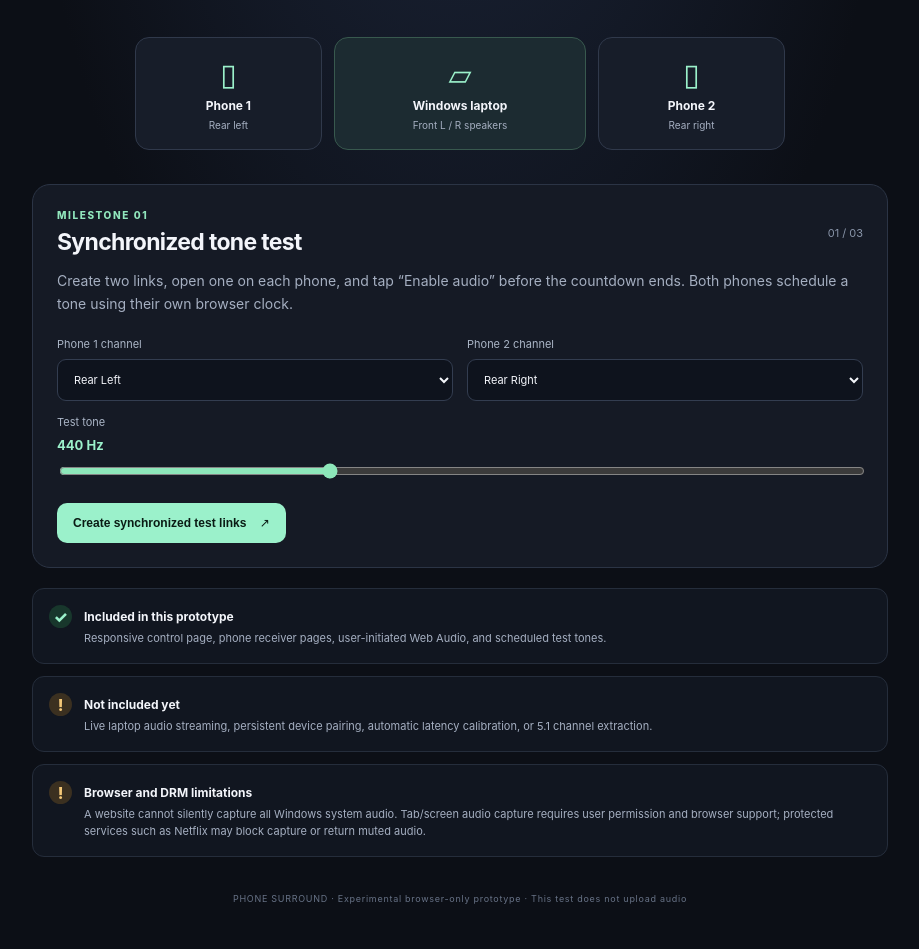
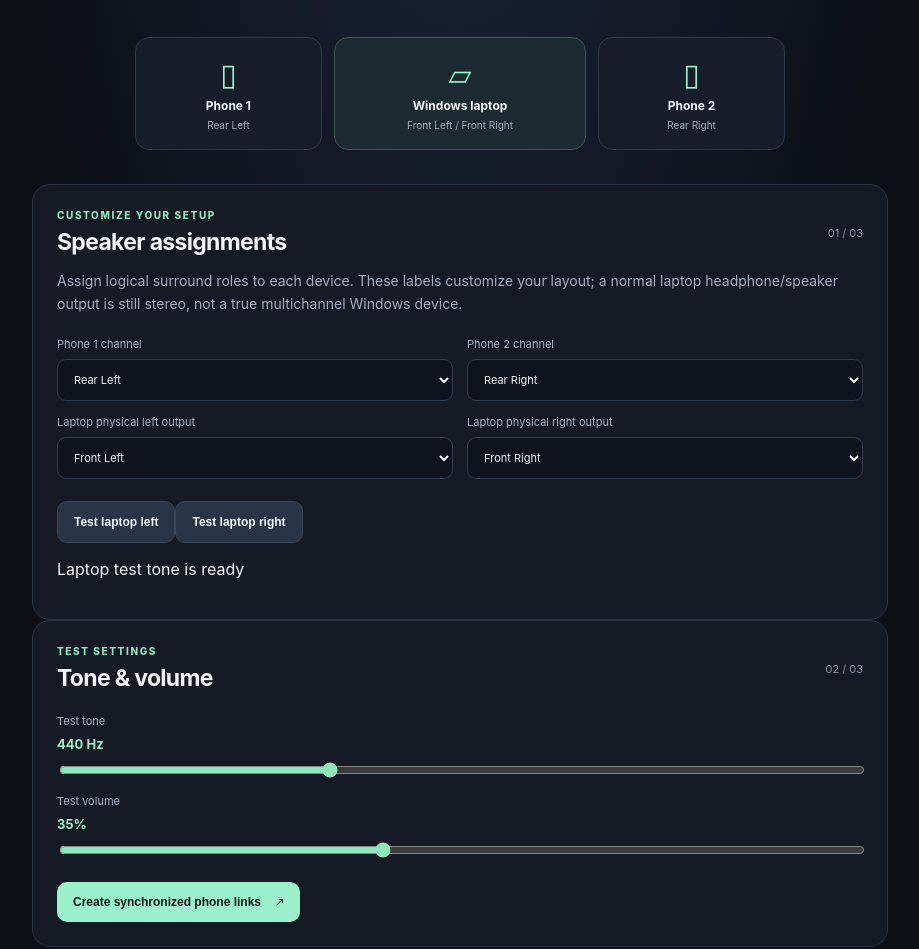
Before and after one commit to shyamv1508/Project-sound, a React (Vite) app: page / in a window 1280 px wide. Shown: the part 344-1293 px from the top of the page, without its empty margins (180-1099 px from the left). Built offline with nearby package versions, Linux system fonts and the light colour scheme.

Commit message:
Add customizable speaker assignments and laptop stereo tests

```diff
--- a/src/main.jsx
+++ b/src/main.jsx
@@ -7,18 +7,27 @@ const isReceiver = params.get('receiver') === '1';
 const startAt = Number(params.get('start') || 0);
 const role = params.get('role') || 'Rear Left';
 const frequency = Math.min(1000, Math.max(100, Number(params.get('hz') || 440)));
+const volumeFromUrl = Math.min(100, Math.max(1, Number(params.get('vol') || 35)));
 
-function playTone(context, when, hz, duration = 0.45) {
+function playTone(context, when, hz, volume = 35, pan = 0, duration = 0.55) {
   const oscillator = context.createOscillator();
   const gain = context.createGain();
+  const panner = context.createStereoPanner ? context.createStereoPanner() : null;
   oscillator.type = 'sine';
   oscillator.frequency.value = hz;
   gain.gain.setValueAtTime(0.0001, when);
-  gain.gain.exponentialRampToValueAtTime(0.16, when + 0.025);
-  gain.gain.setValueAtTime(0.16, when + duration - 0.04);
+  gain.gain.exponentialRampToValueAtTime(Math.max(0.001, volume / 100) * 0.22, when + 0.025);
+  gain.gain.setValueAtTime(Math.max(0.001, volume / 100) * 0.22, when + duration - 0.04);
   gain.gain.exponentialRampToValueAtTime(0.0001, when + duration);
-  oscillator.connect(gain);
-  gain.connect(context.destination);
+  if (panner) {
+    panner.pan.value = pan;
+    oscillator.connect(gain);
+    gain.connect(panner);
+    panner.connect(context.destination);
+  } else {
+    oscillator.connect(gain);
+    gain.connect(context.destination);
+  }
   oscillator.start(when);
   oscillator.stop(when + duration);
 }
@@ -43,8 +52,7 @@ function Receiver() {
         setCountdown('Scheduled time reached');
         const context = contextRef.current;
         if (context && context.state === 'running') {
-          // Browser clocks and audio hardware introduce some jitter; this is not sample-accurate sync.
-          playTone(context, context.currentTime + 0.06, frequency);
+          playTone(context, context.currentTime + 0.06, frequency, volumeFromUrl);
           setStatus('Test tone played');
         } else {
           setStatus('Audio context is not running. Reload and enable audio again.');
@@ -70,14 +78,14 @@ function Receiver() {
   }
 
   return <main className="shell receiver-shell">
-    <div className="brand"><span className="brand-mark">◖</span> PHONE SURROUND <span className="version">PROTOTYPE 0.1</span></div>
+    <div className="brand"><span className="brand-mark">◖</span> PHONE SURROUND <span className="version">PROTOTYPE 0.2</span></div>
     <section className="receiver-card">
       <div className="eyebrow">PHONE RECEIVER</div>
       <h1>{role}</h1>
-      <p className="muted">This page plays a short test tone at a scheduled time so we can check the basics on your phone.</p>
+      <p className="muted">This page plays a scheduled test tone using your selected channel and volume settings.</p>
       <div className="status-box"><span className={`dot ${armed ? 'live' : ''}`}></span><div><strong>{status}</strong><small>{countdown || 'Tap the button to allow browser audio'}</small></div></div>
       <button className="primary full" onClick={enableAudio}>{armed ? 'Audio enabled' : 'Enable audio'}</button>
-      <p className="fineprint">Keep this page open and the phone awake. This prototype does not yet stream movie audio or extract surround channels.</p>
+      <p className="fineprint">Keep this page open and the phone awake. This browser prototype does not yet stream movie audio or extract discrete surround channels.</p>
       <a className="back-link" href={window.location.pathname}>← Back to controller</a>
     </section>
   </main>;
@@ -86,18 +94,36 @@ function Receiver() {
 function Controller() {
   const [leftRole, setLeftRole] = useState('Rear Left');
   const [rightRole, setRightRole] = useState('Rear Right');
+  const [laptopLeftRole, setLaptopLeftRole] = useState('Front Left');
+  const [laptopRightRole, setLaptopRightRole] = useState('Front Right');
   const [hz, setHz] = useState(440);
+  const [volume, setVolume] = useState(35);
   const [links, setLinks] = useState(null);
   const [copied, setCopied] = useState('');
+  const [laptopStatus, setLaptopStatus] = useState('Laptop test tone is ready');
+
+  async function testLaptop(side) {
+    try {
+      const AudioContextClass = window.AudioContext || window.webkitAudioContext;
+      if (!AudioContextClass) throw new Error('Web Audio is not supported in this browser.');
+      const context = new AudioContextClass();
+      await context.resume();
+      playTone(context, context.currentTime + 0.05, hz, volume, side === 'left' ? -1 : 1);
+      setLaptopStatus(`Playing on laptop ${side} output — assigned as ${side === 'left' ? laptopLeftRole : laptopRightRole}`);
+      window.setTimeout(() => context.close().catch(() => {}), 1200);
+    } catch (error) {
+      setLaptopStatus(error.message || 'Could not play laptop test tone.');
+    }
+  }
 
   function createLinks() {
-    // Allow time for both phones to open their link and explicitly enable audio.
     const start = Date.now() + 60000;
     const base = window.location.origin + window.location.pathname;
+    const common = `start=${start}&hz=${hz}&vol=${volume}`;
     setLinks({
       start,
-      left: `${base}?receiver=1&role=${encodeURIComponent(leftRole)}&start=${start}&hz=${hz}`,
-      right: `${base}?receiver=1&role=${encodeURIComponent(rightRole)}&start=${start}&hz=${hz}`
+      left: `${base}?receiver=1&role=${encodeURIComponent(leftRole)}&${common}`,
+      right: `${base}?receiver=1&role=${encodeURIComponent(rightRole)}&${common}`
     });
     setCopied('');
   }
@@ -111,44 +137,60 @@ function Controller() {
     }
   }
 
+  const roleOptions = ['Front Left', 'Front Right', 'Center', 'Subwoofer', 'Rear Left', 'Rear Right', 'Side Left', 'Side Right', 'Height Left', 'Height Right'];
+
   return <main className="shell">
     <header className="topbar">
-      <div className="brand"><span className="brand-mark">◖</span> PHONE SURROUND <span className="version">PROTOTYPE 0.1</span></div>
+      <div className="brand"><span className="brand-mark">◖</span> PHONE SURROUND <span className="version">PROTOTYPE 0.2</span></div>
       <span className="pill"><span className="dot"></span> Browser-only</span>
     </header>
     <section className="hero">
       <div className="eyebrow">YOUR LAPTOP + TWO ANDROID PHONES</div>
       <h1>Give your room<br/><span>another dimension.</span></h1>
-      <p className="muted lead">First milestone: test scheduled playback on two phones. Live movie audio and discrete surround routing are separate, harder milestones.</p>
+      <p className="muted lead">Customize the logical speaker layout, test laptop left/right output, and generate synchronized phone receiver links.</p>
       <div className="device-layout">
-        <div className="phone-device"><div className="phone-icon">▯</div><b>Phone 1</b><small>Rear left</small></div>
-        <div className="laptop-device"><div className="screen-icon">▱</div><b>Windows laptop</b><small>Front L / R speakers</small></div>
-        <div className="phone-device"><div className="phone-icon">▯</div><b>Phone 2</b><small>Rear right</small></div>
+        <div className="phone-device"><div className="phone-icon">▯</div><b>Phone 1</b><small>{leftRole}</small></div>
+        <div className="laptop-device"><div className="screen-icon">▱</div><b>Windows laptop</b><small>{laptopLeftRole} / {laptopRightRole}</small></div>
+        <div className="phone-device"><div className="phone-icon">▯</div><b>Phone 2</b><small>{rightRole}</small></div>
       </div>
     </section>
 
     <section className="panel">
-      <div className="panel-heading"><div><div className="eyebrow">MILESTONE 01</div><h2>Synchronized tone test</h2></div><span className="step">01 / 03</span></div>
-      <p className="muted">Create two links, open one on each phone, and tap “Enable audio” before the countdown ends. Both phones schedule a tone using their own browser clock.</p>
+      <div className="panel-heading"><div><div className="eyebrow">CUSTOMIZE YOUR SETUP</div><h2>Speaker assignments</h2></div><span className="step">01 / 03</span></div>
+      <p className="muted">Assign logical surround roles to each device. These labels customize your layout; a normal laptop headphone/speaker output is still stereo, not a true multichannel Windows device.</p>
       <div className="controls">
-        <label>Phone 1 channel<select value={leftRole} onChange={e => setLeftRole(e.target.value)}><option>Rear Left</option><option>Rear Right</option><option>Test Speaker A</option></select></label>
-        <label>Phone 2 channel<select value={rightRole} onChange={e => setRightRole(e.target.value)}><option>Rear Right</option><option>Rear Left</option><option>Test Speaker B</option></select></label>
-        <label className="frequency">Test tone <strong>{hz} Hz</strong><input type="range" min="220" max="880" step="110" value={hz} onChange={e => setHz(Number(e.target.value))}/></label>
+        <label>Phone 1 channel<select value={leftRole} onChange={e => setLeftRole(e.target.value)}>{roleOptions.filter(x => x !== rightRole).map(x => <option key={x}>{x}</option>)}</select></label>
+        <label>Phone 2 channel<select value={rightRole} onChange={e => setRightRole(e.target.value)}>{roleOptions.filter(x => x !== leftRole).map(x => <option key={x}>{x}</option>)}</select></label>
+        <label>Laptop physical left output<select value={laptopLeftRole} onChange={e => setLaptopLeftRole(e.target.value)}>{roleOptions.filter(x => x !== laptopRightRole).map(x => <option key={x}>{x}</option>)}</select></label>
+        <label>Laptop physical right output<select value={laptopRightRole} onChange={e => setLaptopRightRole(e.target.value)}>{roleOptions.filter(x => x !== laptopLeftRole).map(x => <option key={x}>{x}</option>)}</select></label>
       </div>
-      <button className="primary" onClick={createLinks}>Create synchronized test links <span>↗</span></button>
+      <div className="button-row">
+        <button className="secondary" onClick={() => testLaptop('left')}>Test laptop left</button>
+        <button className="secondary" onClick={() => testLaptop('right')}>Test laptop right</button>
+      </div>
+      <p className="inline-status">{laptopStatus}</p>
+    </section>
+
+    <section className="panel">
+      <div className="panel-heading"><div><div className="eyebrow">TEST SETTINGS</div><h2>Tone & volume</h2></div><span className="step">02 / 03</span></div>
+      <div className="controls">
+        <label className="frequency">Test tone <strong>{hz} Hz</strong><input type="range" min="220" max="880" step="55" value={hz} onChange={e => setHz(Number(e.target.value))}/></label>
+        <label className="frequency">Test volume <strong>{volume}%</strong><input type="range" min="5" max="80" step="5" value={volume} onChange={e => setVolume(Number(e.target.value))}/></label>
+      </div>
+      <button className="primary" onClick={createLinks}>Create synchronized phone links <span>↗</span></button>
       {links && <div className="links">
-        <div className="link-row"><div><strong>Phone 1 · {leftRole}</strong><small>Scheduled start in 60 seconds</small></div><button className="secondary" onClick={() => copyLink('left', links.left)}>{copied === 'left' ? 'Copied!' : 'Copy link'}</button></div>
-        <div className="link-row"><div><strong>Phone 2 · {rightRole}</strong><small>Same scheduled start timestamp</small></div><button className="secondary" onClick={() => copyLink('right', links.right)}>{copied === 'right' ? 'Copied!' : 'Copy link'}</button></div>
+        <div className="link-row"><div><strong>Phone 1 · {leftRole}</strong><small>Scheduled start in 60 seconds · {hz} Hz · {volume}%</small></div><button className="secondary" onClick={() => copyLink('left', links.left)}>{copied === 'left' ? 'Copied!' : 'Copy link'}</button></div>
+        <div className="link-row"><div><strong>Phone 2 · {rightRole}</strong><small>Same scheduled start · {hz} Hz · {volume}%</small></div><button className="secondary" onClick={() => copyLink('right', links.right)}>{copied === 'right' ? 'Copied!' : 'Copy link'}</button></div>
         <div className="notice">Open each link on the matching phone and tap Enable audio before the 60-second timer expires. If the timer expires, generate fresh links.</div>
       </div>}
     </section>
 
     <section className="limits">
-      <div className="limit"><span className="limit-icon">✓</span><div><b>Included in this prototype</b><p>Responsive control page, phone receiver pages, user-initiated Web Audio, and scheduled test tones.</p></div></div>
-      <div className="limit"><span className="limit-icon warning">!</span><div><b>Not included yet</b><p>Live laptop audio streaming, persistent device pairing, automatic latency calibration, or 5.1 channel extraction.</p></div></div>
-      <div className="limit"><span className="limit-icon warning">!</span><div><b>Browser and DRM limitations</b><p>A website cannot silently capture all Windows system audio. Tab/screen audio capture requires user permission and browser support; protected services such as Netflix may block capture or return muted audio.</p></div></div>
+      <div className="limit"><span className="limit-icon">✓</span><div><b>Now included</b><p>Custom logical channel labels for both phones and both laptop stereo sides, separate left/right laptop tone tests, adjustable tone frequency and volume, and scheduled phone test tones.</p></div></div>
+      <div className="limit"><span className="limit-icon warning">!</span><div><b>Important limitation</b><p>Changing a label does not physically turn a stereo laptop speaker into a discrete rear/center/subwoofer output. The left/right test buttons check stereo separation. True 5.1 routing and live movie-audio streaming are still future milestones.</p></div></div>
+      <div className="limit"><span className="limit-icon warning">!</span><div><b>Browser and DRM limitations</b><p>A website cannot silently capture all Windows system audio. Tab/screen capture requires user permission and browser support; protected services such as Netflix may block capture or return muted audio.</p></div></div>
     </section>
-    <footer>PHONE SURROUND · Experimental browser-only prototype · This test does not upload audio</footer>
+    <footer>PHONE SURROUND · Experimental browser-only prototype · Test tones only; no audio is uploaded</footer>
   </main>;
 }
 
```
